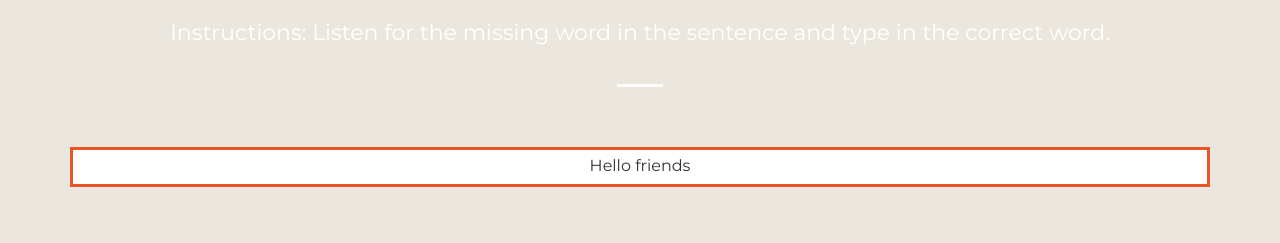
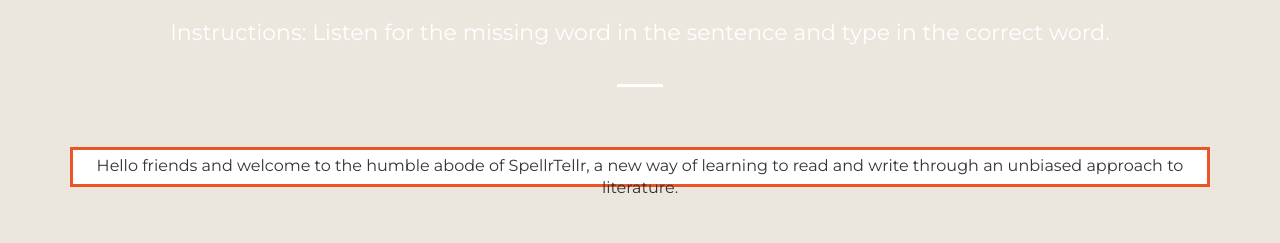
Before and after one commit to sharon-lin/SpellrTellr, a plain HTML site: page index.html in a window 1280 px wide. Shown: the part 175-418 px from the top of the page. Drawn offline with Linux system fonts and the light colour scheme.

Commit message:
Update index.html

```diff
--- a/index.html
+++ b/index.html
@@ -146,7 +146,7 @@
 			padding: 5px;
 		}
 		</style>
-		<div id="sentence"><p>Hello friends</p></div><br><br><br>
+		<div id="sentence"><p>Hello friends and welcome to the humble abode of SpellrTellr, a new way of learning to read and write through an unbiased approach to literature.</p></div><br><br><br>
 
 		<script>
 		var ps = document.getElementById("sentence").children;
```
